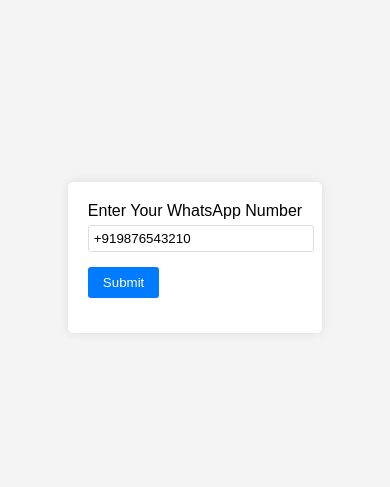
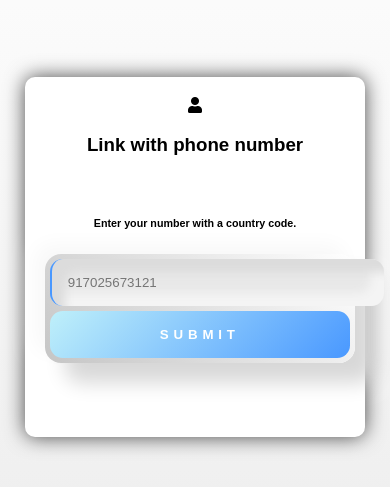
Before and after one commit to INR-L/qr, a website: page pair.html in a window 390 px wide. Shown: the part 165-652 px from the top of the page. Drawn offline with nearby package versions, Linux system fonts and the light colour scheme.

Commit message:
Update pair.html

```diff
--- a/pair.html
+++ b/pair.html
@@ -1,61 +1,199 @@
 <!DOCTYPE html>
-<html>
+<html lang="en">
 <head>
-    <title>Enter Your WhatsApp Number</title>
+  <meta charset="UTF-8">
+  <meta name="viewport" content="width=device-width, initial-scale=1.0">
+  <title>pair with me</title>
+  <link rel="stylesheet" href="https://cdnjs.cloudflare.com/ajax/libs/font-awesome/5.15.4/css/all.min.css">
   <style>
     body {
-            font-family: Arial, sans-serif;
-            background-color: #f4f4f4;
-            margin: 0;
-            padding: 0;
       display: flex;
       justify-content: center;
       align-items: center;
       height: 100vh;
+      margin: 0;
+      background: linear-gradient(to bottom, #ffffff, #ebebeb);
+      font-family: Arial, sans-serif;
     }
-        .form-container {
+
+    .container {
+      display: flex;
+      flex-direction: column;
+      align-items: center;
+    }
+
+    .box {
+      width: 300px;
+      height: 320px;
+      padding: 20px;
+      position: relative;
+      text-align: center;
       background-color: #fff;
-            padding: 20px;
-            border-radius: 5px;
-            box-shadow: 0px 0px 10px 0px rgba(0,0,0,0.1);
+      border-radius: 10px;
+      transform: perspective(1000px) rotateY(0deg);
+      box-shadow: 0 0 20px rgba(0, 0, 0, 0.7);
+      position: relative;
     }
-        .form-group {
-            margin-bottom: 15px;
+
+    #text {
+  color: #000; /* Set the text color to black (#000) */
 }
-        .form-group label {
-            display: block;
-            margin-bottom: 5px;
+
+.input-container input {
+  color: #000; /* Set the text color to black (#000) */
 }
-        .form-group input {
+
+.centered-text {
+  color: #000; /* Set the text color to black (#000) */
+}
+
+
+    .input-container {
+      display: flex;
+      background: white;
+      border-radius: 1rem;
+      background: linear-gradient(45deg, #c5c5c5 0%, #ffffff 100%);
+      box-shadow: 20px 20px 20px #d8d8d8, -10px -10px 20px #f8f8f8;
+      padding: 0.3rem;
+      gap: 0.3rem;
+      max-width: 300px; /* Set your desired maximum width */
       width: 100%;
-            padding: 5px;
-            border: 1px solid #ddd;
-            border-radius: 3px;
     }
-        .form-group button {
-            background-color: #007bff;
-            color: #fff;
-            padding: 8px 15px;
+
+    .input-container input {
+      border-radius: 0.8rem 0 0 0.8rem;
+      background: #e8e8e8;
+      box-shadow: inset 13px 13px 10px #dcdcdc, inset -13px -13px 10px #f4f4f4;
+      width: 100%;
+      flex-basis: 75%;
+      padding: 1rem;
       border: none;
-            border-radius: 3px;
-            cursor: pointer;
+      border-left: 2px solid #4998FF;
+      color: #5e5e5e;
+      transition: all 0.2s ease-in-out;
     }
-        .form-group button:hover {
-            background-color: #0056b3;
+
+    .input-container input:focus {
+      border-left: 2px solid #4998FF;
+      outline: none;
+      box-shadow: inset 13px 13px 10px #BFF0FA, inset -13px -13px 10px #f4f4f4;
+    }
+
+    .input-container button {
+      flex-basis: 25%;
+      padding: 1rem;
+      background: linear-gradient(135deg, #BFF0FA 0%, #4998FF 100%);
+      font-weight: 900;
+      letter-spacing: 0.3rem;
+      text-transform: uppercase;
+      color: white;
+      border: none;
+      width: 100%;
+      border-radius: 0 1rem 1rem 0;
+      transition: all 0.2s ease-in-out;
+    }
+
+    .input-container button:hover {
+      background: linear-gradient(135deg, #BFF0FA 0%, #4998ffc4 100%);
+    }
+
+    @media (max-width: 500px) {
+      .input-container {
+        flex-direction: column;
+      }
+
+      .input-container input {
+        border-radius: 0.8rem;
+      }
+
+      .input-container button {
+        padding: 1rem;
+        border-radius: 0.8rem;
+      }
+    }
+
+    .centered-text {
+    text-align: center;
 }
   </style>
 </head>
 <body>
-    <div class="form-container">
-        <form>
-            <div class="form-group">
-                <label for="whatsappNumber">Enter Your WhatsApp Number</label>
-                <input type="text" id="whatsappNumber" name="whatsappNumber" value="+919876543210">
+  <div class="container">
+    <div class="main">
+      <div class="box" id="box">
+        <div id="text">
+          <i class="fa fa-user"></i>
+          <p>
+            <h3 class="centered-text">Link with phone number</h3>
+            <br>
+            <h6>Enter your number with a country code.</h6>
+            <div class="input-container">
+                <input placeholder="917025673121" type="number" id="number" placeholder="enter your phone number with a country code" name="">
+                <button id="submit">submit</button>
               </div>
-            <div class="form-group">
-                <button type="submit">Submit</button>
+
+              <a id="waiting-message" class="centered-text" style="display: none;">Please wait for some time</a>
+              <br>
+              <br>
+              <main id="pair"></main>
+          </p>
         </div>
-        </form>
       </div>
+    </div>
+  </div>
+  <script
+  src="https://cdnjs.cloudflare.com/ajax/libs/axios/1.0.0-alpha.1/axios.min.js"
+></script>
+  <script>
+    let a = document.getElementById("pair");
+    let b = document.getElementById("submit");
+    let c = document.getElementById("number");
+    let box = document.getElementById("box");
+
+    async function Copy() {
+      let text = document.getElementById("copy").innerText;
+      let obj = document.getElementById("copy");
+      await navigator.clipboard.writeText(obj.innerText.replace('CODE: ', ''));
+      obj.innerText = "COPIED";
+      obj.style = "color:blue;font-weight:bold";
+      obj.size = "5";
+      setTimeout(() => {
+        obj.innerText = text;
+        obj.style = "color:black;font-weight-bold";
+        obj.size = "5";
+      }, 500);
+    }
+
+    b.addEventListener("click", async (e) => {
+      e.preventDefault();
+      if (!c.value) {
+        a.innerHTML = '<a style="color:black;font-weight:bold">enter your WhatsApp number with a country code</a><br><br>';
+      } else if (c.value.replace(/[^0-9]/g, "").length < 11) {
+        a.innerHTML = '<a style="color:black;font-weight:bold">invalid number format</a><br><br>';
+      } else {
+        const bc = c.value.replace(/[^0-9]/g, "");
+        let bb = "";
+        let bbc = "";
+        const cc = bc.split('');
+        cc.map(a => {
+          bbc += a;
+          if (bbc.length == 3) {
+            bb += " " + a;
+          } else if (bbc.length == 8) {
+            bb += " " + a;
+          } else {
+            bb += a;
+          }
+        });
+        c.type = "text";
+        c.value = "+" + bb;
+        c.style = "color:black;font-size:20px";
+        a.innerHTML = '<a style="color:black;font-weight:bold">Please wait for some time</a><br><br>';
+        let { data } = await axios(`/code?number=${bc}`);
+        let code = data.code || "Service Unavailable";
+        a.innerHTML = '<font id="copy" onclick="Copy()" style="color:red;font-weight:bold" size="5">CODE: <span style="color:black;font-weight:bold">' + code + '</span></font><br><br><br>';
+      }
+    });
+  </script>
 </body>
 </html>
```
Lines whose indentation alone changed are shown as unchanged.
